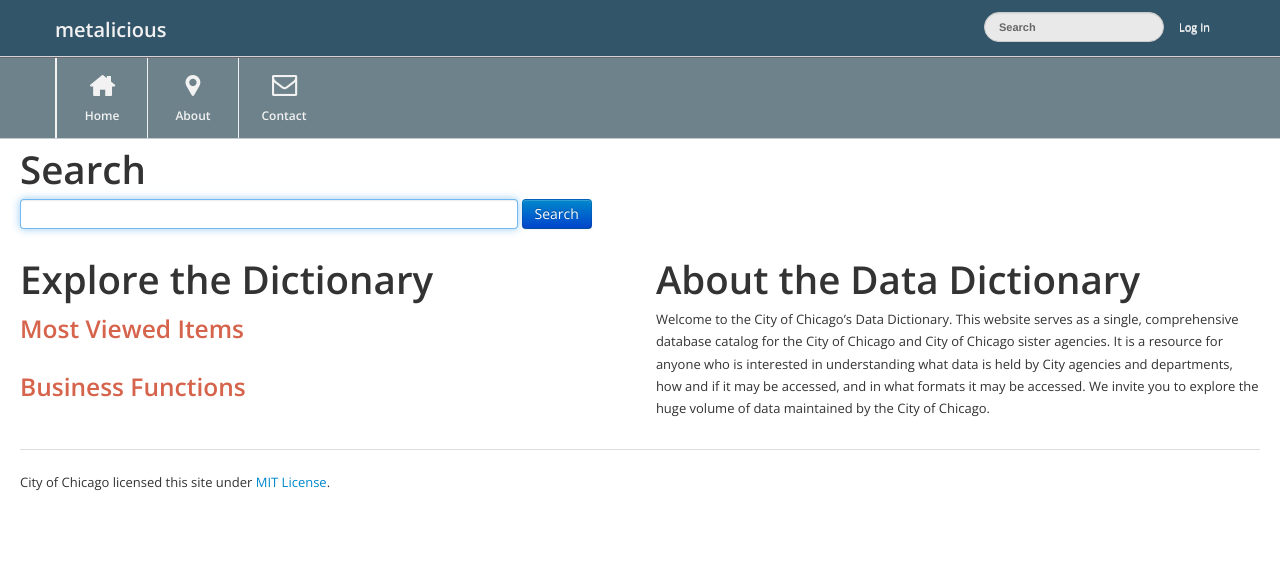
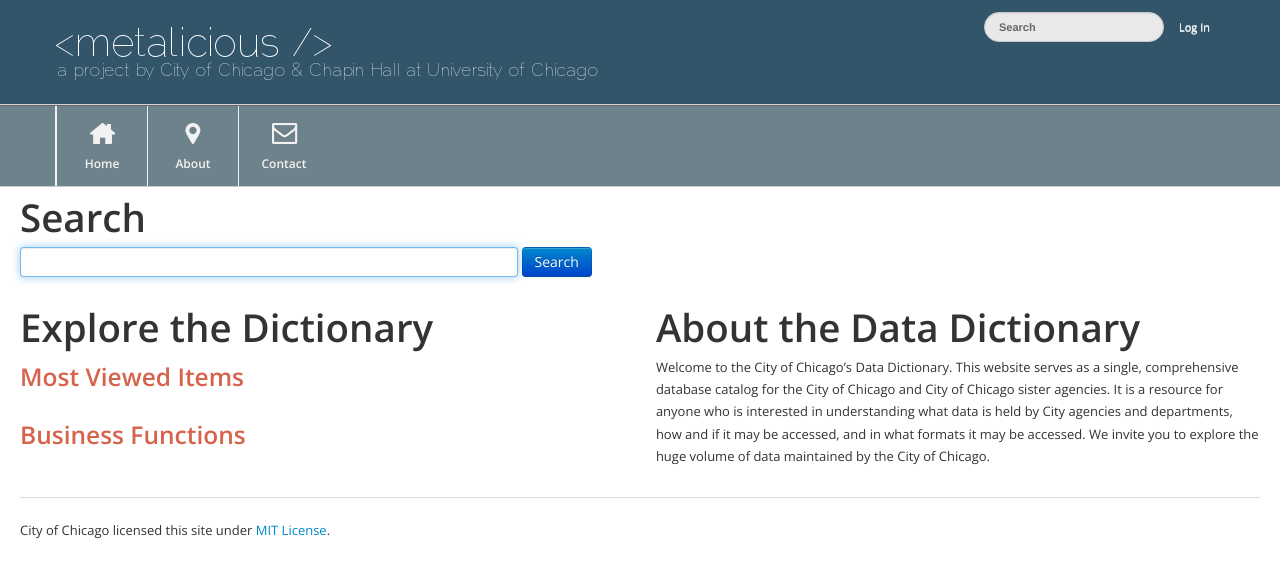
Before and after one commit to Chicago/metalicious, a PHP site: page /index.php in a window 1280 px wide. Shown: the top 578 px of the page. Run offline with PHP 8.4, Linux system fonts and the light colour scheme; data that the repository does not hold is empty; some libraries are stand-ins or nearby versions.

Commit message:
Initial Commit

```diff
--- a/include/header.php
+++ b/include/header.php
@@ -47,7 +47,7 @@ if (substr($_SERVER['PHP_SELF'], 0, 7) == '/admin/') {
         <link href="assets/css/admin.css" rel="stylesheet">
         <link href="assets/css/admin-responsive.css" rel="stylesheet">
 
-        <link href="metalicious/assets/css/dashboard.css" rel="stylesheet">
+        <link href="assets/css/dashboard.css" rel="stylesheet">
 
         <!-- Le HTML5 shim, for IE6-8 support of HTML5 elements -->
         <!--[if lt IE 9]>
@@ -96,7 +96,7 @@ if (substr($_SERVER['PHP_SELF'], 0, 7) == '/admin/') {
                     <span class="icon-bar"></span>
                 </a>
                 <a class="brand" href="index.php">
-                    metalicious
+                    <img src="images/metalicious_banner.png" />
                 </a>
                 <div class="nav-collapse">
                     <?php
```
Also changed, not shown: LICENSE.md (added), images/metalicious_banner.png (added).
